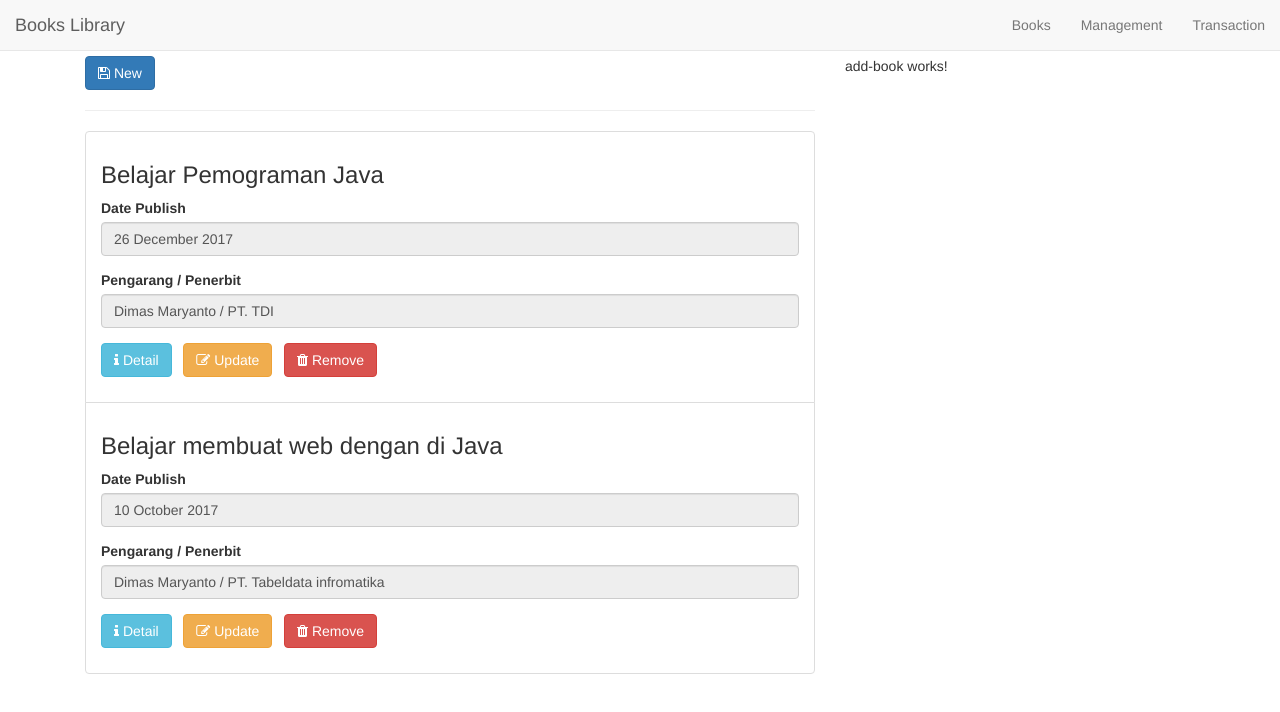
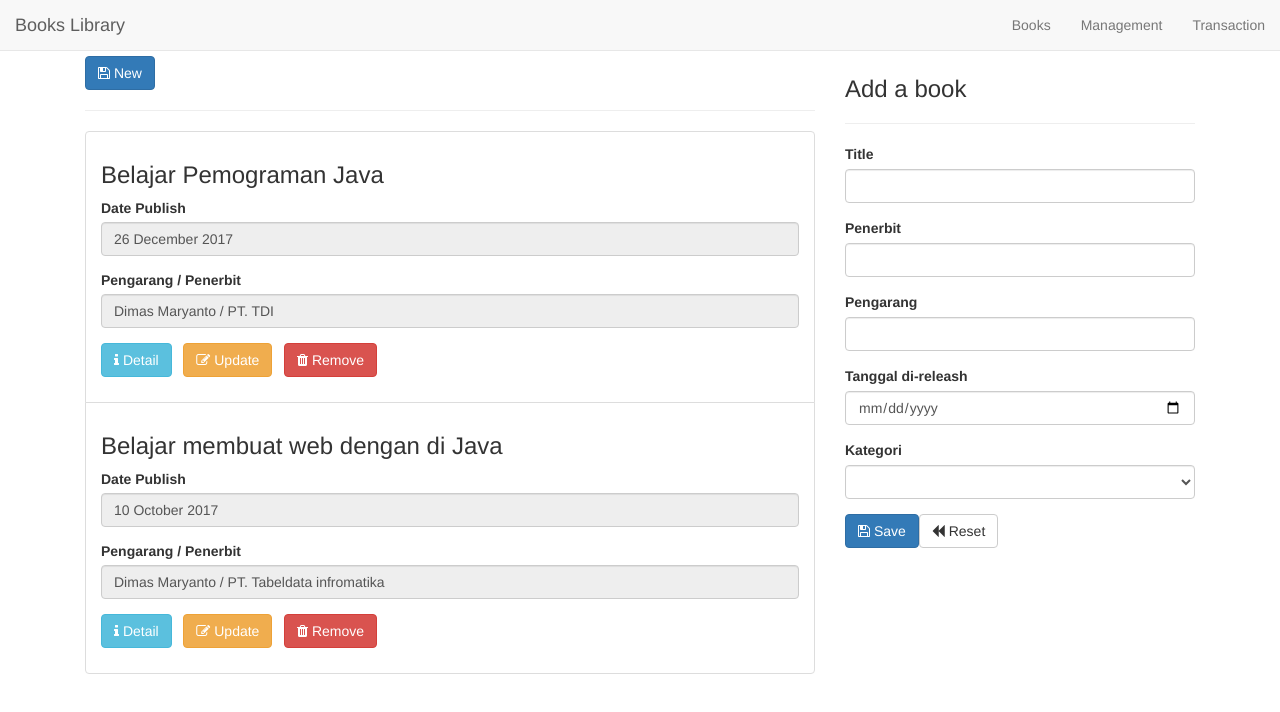
Before and after one commit to dimMaryanto93/ng5-router-example, an Angular app: page /books/new in a window 1280 px wide. Shown: the top 712 px of the page. Built offline with nearby package versions, Linux system fonts and the light colour scheme.

Commit message:
membuat halaman add book

```diff
--- a/src/app/app.module.ts
+++ b/src/app/app.module.ts
@@ -14,6 +14,7 @@ import {FormsModule} from '@angular/forms';
 import {TransactionComponent} from './transaction/transaction.component';
 import {HomeComponent} from './home/home.component';
 import {BookService} from './book.service';
+import {CategoryService} from './category.service';
 
 @NgModule({
   declarations: [
@@ -33,7 +34,7 @@ import {BookService} from './book.service';
     AppRouterModule,
     FormsModule
   ],
-  providers: [BookService],
+  providers: [BookService, CategoryService],
   bootstrap: [AppComponent]
 })
 export class AppModule {
--- a/src/app/book.service.ts
+++ b/src/app/book.service.ts
@@ -1,18 +1,42 @@
 import {Book} from './book.model';
-import {BookCategory} from './book-category.model';
+import {Injectable} from '@angular/core';
+import {CategoryService} from './category.service';
 
+@Injectable()
 export class BookService {
-  private _books: Book[] = [
-    new Book(1, 'Belajar Pemograman Java', new Date(), 'Dimas Maryanto', 'PT. TDI', new BookCategory('pemograman', 101)),
-    new Book(2, 'Belajar membuat web dengan di Java', new Date('2017-10-10'), 'Dimas Maryanto', 'PT. Tabeldata infromatika', new BookCategory('pemograman', 102))
 
-  ];
+  constructor(private categoryService: CategoryService) {
+    this._books = [new Book(1,
+      'Belajar Pemograman Java',
+      new Date(),
+      'Dimas Maryanto',
+      'PT. TDI',
+      categoryService.categories[0]),
+      new Book(2,
+        'Belajar membuat web dengan di Java',
+        new Date('2017-10-10'),
+        'Dimas Maryanto',
+        'PT. Tabeldata infromatika',
+        categoryService.categories[1])
+    ];
+  }
+
+  private _books: Book[] = [];
 
   get books(): Book[] {
-    return this._books.slice();
+    return this._books;
   }
 
   book(index: number): Book {
     return this._books[index];
   }
+
+  updated(index: number, updated: Book): void {
+    this._books.splice(index, 1);
+    this._books.push(updated);
+  }
+
+  new(data: Book): void {
+    this._books.push(data);
+  }
 }
--- a/src/app/books/add-book/add-book.component.html
+++ b/src/app/books/add-book/add-book.component.html
@@ -1,3 +1,36 @@
-<p>
-  add-book works!
-</p>
+<h3>Add a book</h3>
+<hr/>
+<form #formBook="ngForm" (submit)="submitedBook($event)">
+  <div class="form-group">
+    <label>Title</label>
+    <input type="text" name="title" id="title" [(ngModel)]="book.title" class="form-control">
+  </div>
+  <div class="form-group">
+    <label>Penerbit</label>
+    <input type="text" name="penerbit" id="penerbit" [(ngModel)]="book.penerbit" class="form-control">
+  </div>
+  <div class="form-group">
+    <label>Pengarang</label>
+    <input type="text" name="pengarang" id="pengarang" [(ngModel)]="book.pengarang" class="form-control">
+  </div>
+  <div class="form-group">
+    <label>Tanggal di-releash</label>
+    <input type="date" name="publishDate" id="publishDate" [(ngModel)]="book.publishDate" class="form-control">
+  </div>
+  <div class="form-group">
+    <label>Kategori</label>
+    <select name="kategori" id="kategori" [(ngModel)]="book.category" class="form-control">
+      <option *ngFor="let category of categories" [value]="category">{{category.nomorLoker}} | {{category.name}}</option>
+    </select>
+  </div>
+  <div class="form-group">
+    <button type="submit" class="btn btn-primary">
+      <i class="fa fa-save"></i>
+      Save
+    </button>
+    <button type="reset" class="btn btn-default">
+      <i class="fa fa-backward"></i>
+      Reset
+    </button>
+  </div>
+</form>
--- a/src/app/books/add-book/add-book.component.ts
+++ b/src/app/books/add-book/add-book.component.ts
@@ -1,4 +1,9 @@
-import { Component, OnInit } from '@angular/core';
+import {Component, OnInit} from '@angular/core';
+import {Book} from '../../book.model';
+import {BookService} from '../../book.service';
+import {NgForm} from '@angular/forms';
+import {CategoryService} from '../../category.service';
+import {BookCategory} from '../../book-category.model';
 
 @Component({
   selector: 'app-add-book',
@@ -6,10 +11,19 @@ import { Component, OnInit } from '@angular/core';
   styleUrls: ['./add-book.component.css']
 })
 export class AddBookComponent implements OnInit {
+  book: Book;
+  categories: BookCategory[] = [];
 
-  constructor() { }
+  constructor(private _bookService: BookService, private _categoryService: CategoryService) {
+  }
 
   ngOnInit() {
+    this.book = new Book(null, null, null, null, null, null);
+    this.categories = this._categoryService.categories;
   }
 
+  submitedBook(event: NgForm) {
+    this._bookService.new(this.book);
+    this.book = new Book(null, null, null, null, null, null);
+  }
 }
--- a/src/app/books/book-item/book-item.component.html
+++ b/src/app/books/book-item/book-item.component.html
@@ -1,3 +1,6 @@
+<h3>Detail of books</h3>
+<hr/>
+<div>
   <div class="form-group">
     <label>Title</label>
     <input type="text" readonly [value]="book.title" class="form-control">
@@ -12,9 +15,12 @@
   </div>
   <div class="form-group">
     <label>Tanggal di-releash</label>
-  <input type="text" readonly [value]="book.publishDate | date: 'dd MMMM YYYY'" class="form-control">
+    <input type="text" readonly [value]="book.publishDate | date: 'dd MMMM yyyy'" class="form-control">
   </div>
   <div class="form-group">
     <label>Kategori</label>
-  <input type="text" readonly [value]="book.category ? book.category.name + ', nomor loker ' + book.category.nomorLoker : null" class="form-control">
+    <input type="text" readonly
+           [value]="book.category ? book.category.name + ', nomor loker ' + book.category.nomorLoker : null"
+           class="form-control">
   </div>
+</div>
--- a/src/app/books/books.component.html
+++ b/src/app/books/books.component.html
@@ -1,10 +1,10 @@
 <div class="row">
   <div class="container">
     <div class="col-md-8">
-      <button class="btn btn-primary">
+      <a class="btn btn-primary" routerLink="new">
         <i class="fa fa-save"></i>
         New
-      </button>
+      </a>
       <hr/>
       <ul class="list-group">
         <li class="list-group-item" *ngFor="let book of list; let idx = index;">
--- /dev/null
+++ b/src/app/category.service.ts
@@ -0,0 +1,17 @@
+import {BookCategory} from './book-category.model';
+
+export class CategoryService{
+
+  private _categories: BookCategory[] = [
+    new BookCategory('Pemograman', 101),
+    new BookCategory('Pemograman', 102),
+    new BookCategory('Komputer', 103),
+    new BookCategory('Bahasa', 104)
+  ];
+
+  get categories(){
+    return this._categories.slice();
+  }
+
+
+}
```
Lines whose indentation alone changed are shown as unchanged.
